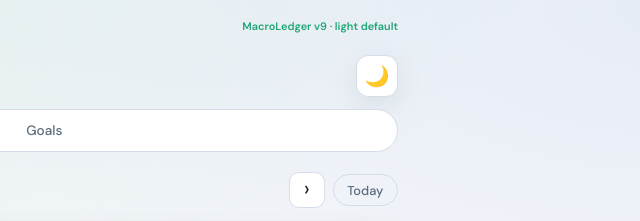
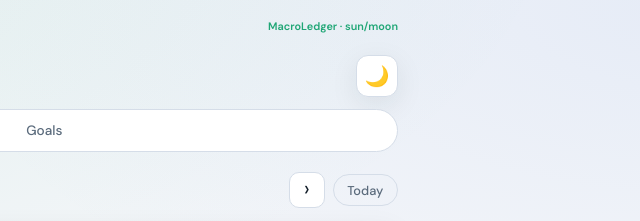
Before and after one commit to natesaninja/macroledger, a plain HTML site: page index.html in a window 1280 px wide. Shown: the top 221 px of the page, 586-1226 px from the left. Drawn offline with Linux system fonts and the light colour scheme.

Commit message:
Update version badge for sun/moon toggle

```diff
--- a/index.html
+++ b/index.html
@@ -35,7 +35,7 @@
       <span><i class="online-dot" id="online-dot"></i><span id="online-label">Online</span></span>
       <span id="streak-chip" class="streak-chip" title="Logging streak">🔥 0</span>
       <span id="storage-label">On this device</span>
-      <span id="app-version" class="app-version">MacroLedger v9 · light default</span>
+      <span id="app-version" class="app-version">MacroLedger · sun/moon</span>
     </div>
 
     <div class="install-banner" id="install-banner">
```
